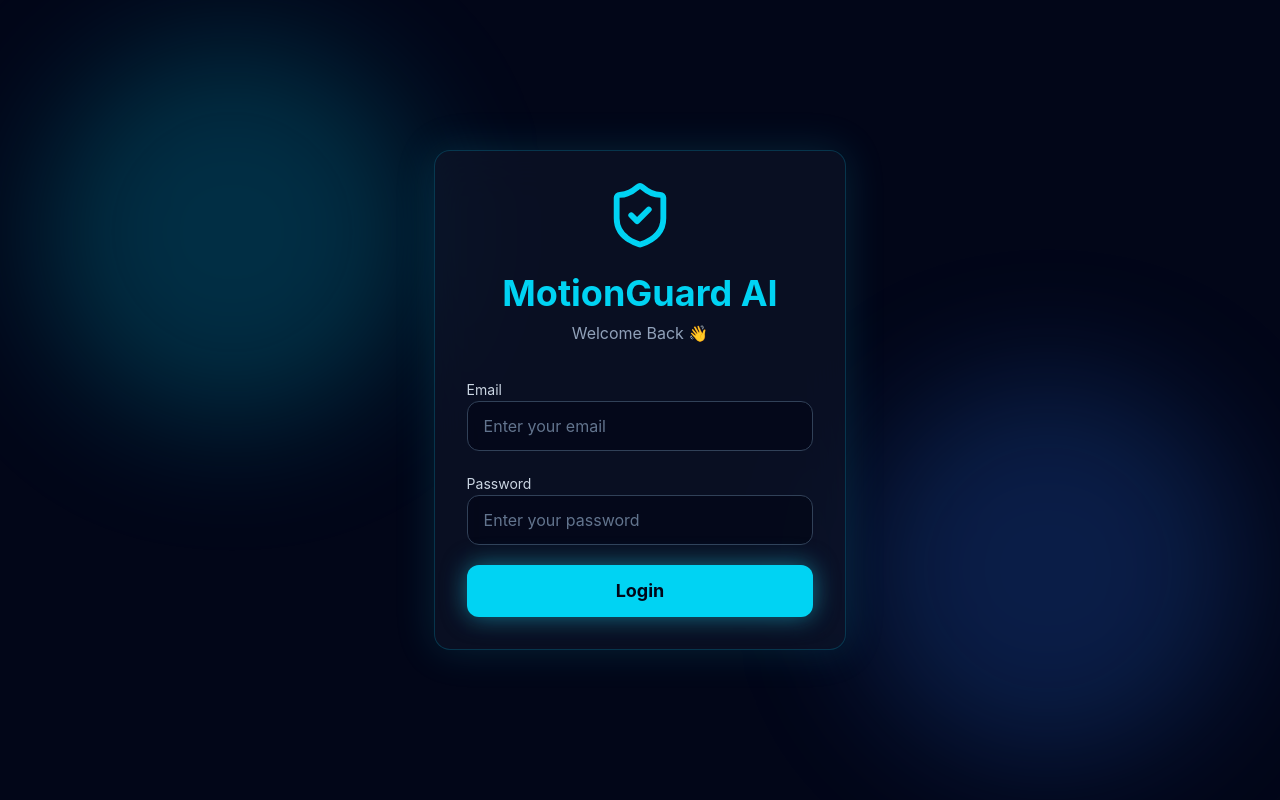
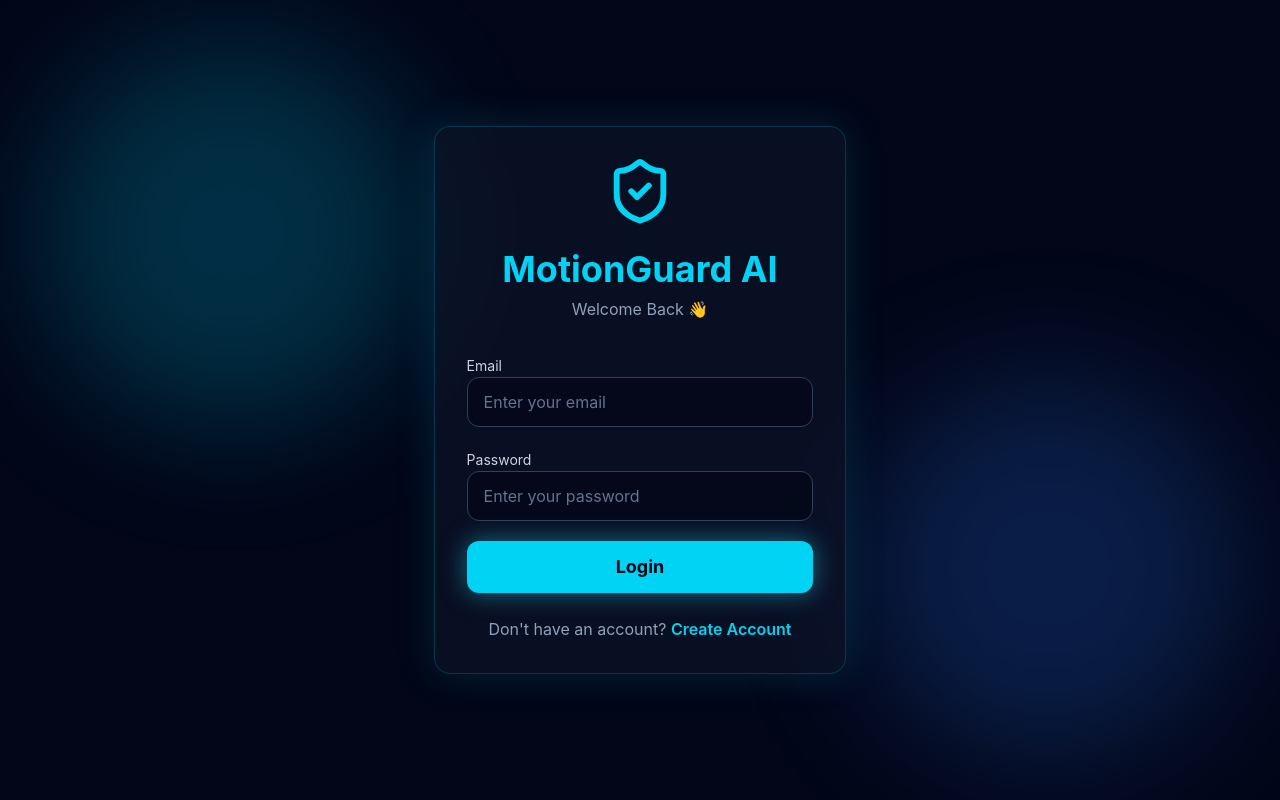
Before and after one commit to amnashoaib2510-cloud/motionguard-ai, a React (Vite) app in the folder client/: page / in a window 1280 px wide. Built offline with nearby package versions, Linux system fonts and the light colour scheme.

Commit message:
Add register link to login page

```diff
--- a/client/src/pages/Login.jsx
+++ b/client/src/pages/Login.jsx
@@ -7,7 +7,7 @@ import { ShieldCheck } from "lucide-react";
 import GlassCard from "../components/ui/GlassCard";
 import InputField from "../components/ui/InputField";
 import PrimaryButton from "../components/ui/PrimaryButton";
-
+import { Link } from "react-router-dom";
 function Login() {
 
   const navigate = useNavigate();
@@ -195,7 +195,15 @@ if (response.data.user) {
 
 
           </div>
-
+<p className="text-center text-slate-400 mt-6">
+  Don't have an account?{" "}
+  <Link
+    to="/register"
+    className="text-cyan-400 hover:text-cyan-300 font-semibold"
+  >
+    Create Account
+  </Link>
+</p>
 
         </GlassCard>
 
```
